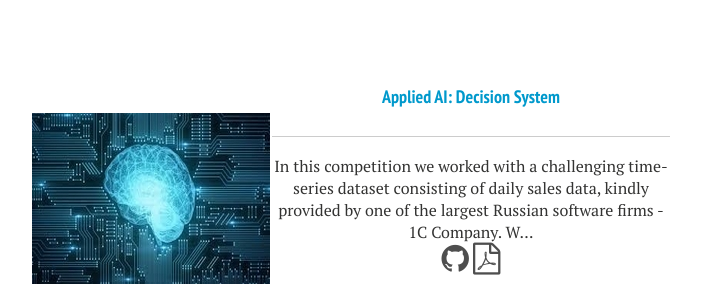
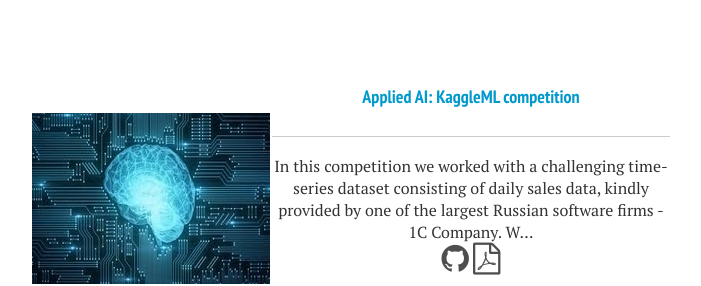
Before and after one commit to DhananjayGupta300/DhananjayGupta300.github.io, a Jekyll site: the page built from projects/index.md, in a window 1280 px wide and 900 px high, scrolled down 2533 px. Shown: the part 175-461 px from the top of the window, without its empty margins (289-990 px from the left). Built offline with Jekyll 4.4.1, drawn with Linux system fonts in a browser that asks for light colours; nearby versions of some CDN libraries; comment, search, counter and statistics services are not loaded.

Commit message:
Update index.md

```diff
--- a/projects/index.md
+++ b/projects/index.md
@@ -76,7 +76,7 @@
       image: "/images/DhananjayGuptaDecisionNetwork.png"
       about: "Loan Repayment Decision system is a combination of Bayesian Network and influence Diagram designed using NETICA wherein information of different type of loan applicants and types of loan is asserted by the user of the Bank, and finally concludes whether applicant will be to repay loan or not.Accurately predicting whether a loan will be repaid (credit scoring) is an important task for any bank.Furthermore, the decision regarding the deadline if it needs to be extended or not is made using the utility and decision node in influence diagram. High accuracy benefits both the banks and the loan applicants."
 
-    - title: "Applied AI: Decision System"
+    - title: "Applied AI: KaggleML competition"
       link: ""
       pdf: ""
       github: ""
```
